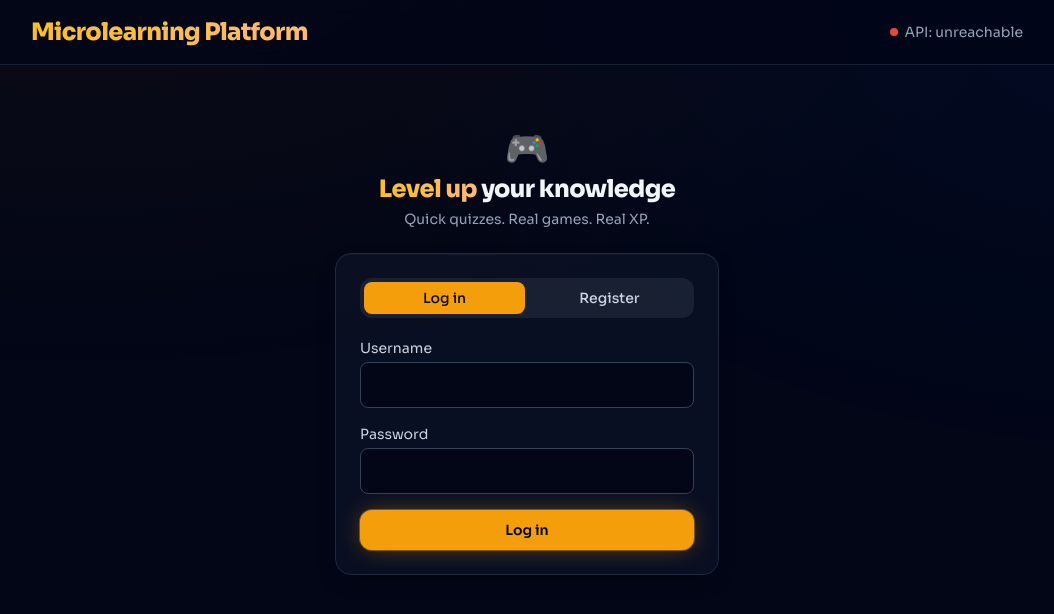
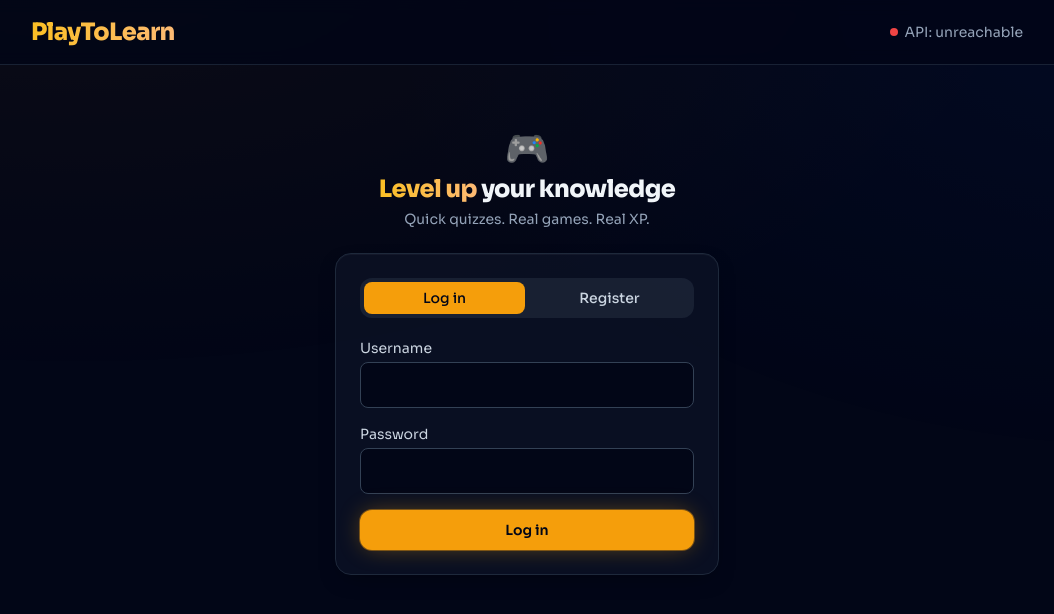
Before and after one commit to neerajkattal/microlearning-platform, a React (Vite) app in the folder apps/web/: page / in a window 1280 px wide. Shown: the top 614 px of the page, without its empty margins (113-1167 px from the left). Built offline with nearby package versions, Linux system fonts and the light colour scheme; no server answers; the HTML template or start-up script is replaced by a standard one.

Commit message:
chore(web): rename the displayed app name to PlayToLearn
Matches the public name already used for the live deployment
(Vercel project, domain) - the header and page title were still the
old working title from before that decision.

```diff
--- a/apps/web/index.html
+++ b/apps/web/index.html
@@ -3,7 +3,7 @@
   <head>
     <meta charset="UTF-8" />
     <meta name="viewport" content="width=device-width, initial-scale=1.0" />
-    <title>Microlearning Platform</title>
+    <title>PlayToLearn</title>
     <link rel="preconnect" href="https://fonts.googleapis.com" />
     <link rel="preconnect" href="https://fonts.gstatic.com" crossorigin />
     <link
--- a/apps/web/src/App.tsx
+++ b/apps/web/src/App.tsx
@@ -114,7 +114,7 @@ export default function App() {
         <div className="max-w-5xl mx-auto flex justify-between items-center gap-3 px-4 py-4">
           <h1 className="whitespace-nowrap text-xl sm:text-2xl font-extrabold tracking-tight bg-gradient-to-r
             from-amber-400 to-orange-300 bg-clip-text text-transparent">
-            Microlearning Platform
+            PlayToLearn
           </h1>
           <div className="flex items-center gap-3 sm:gap-4 text-sm text-slate-400 min-w-0">
             <p className="flex items-center gap-1.5 whitespace-nowrap">
```
Also changed, not shown: 1 other file (tests, documents, lock files or other folders).
